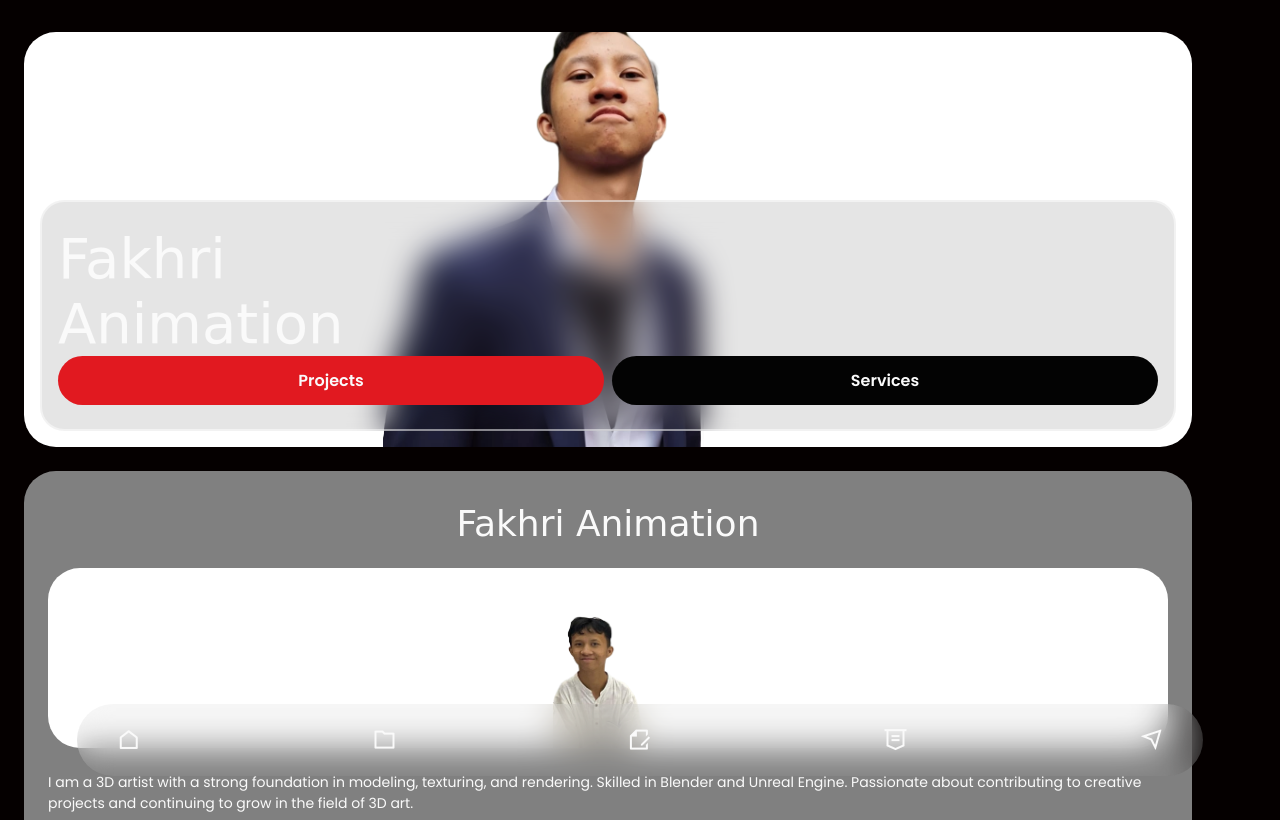
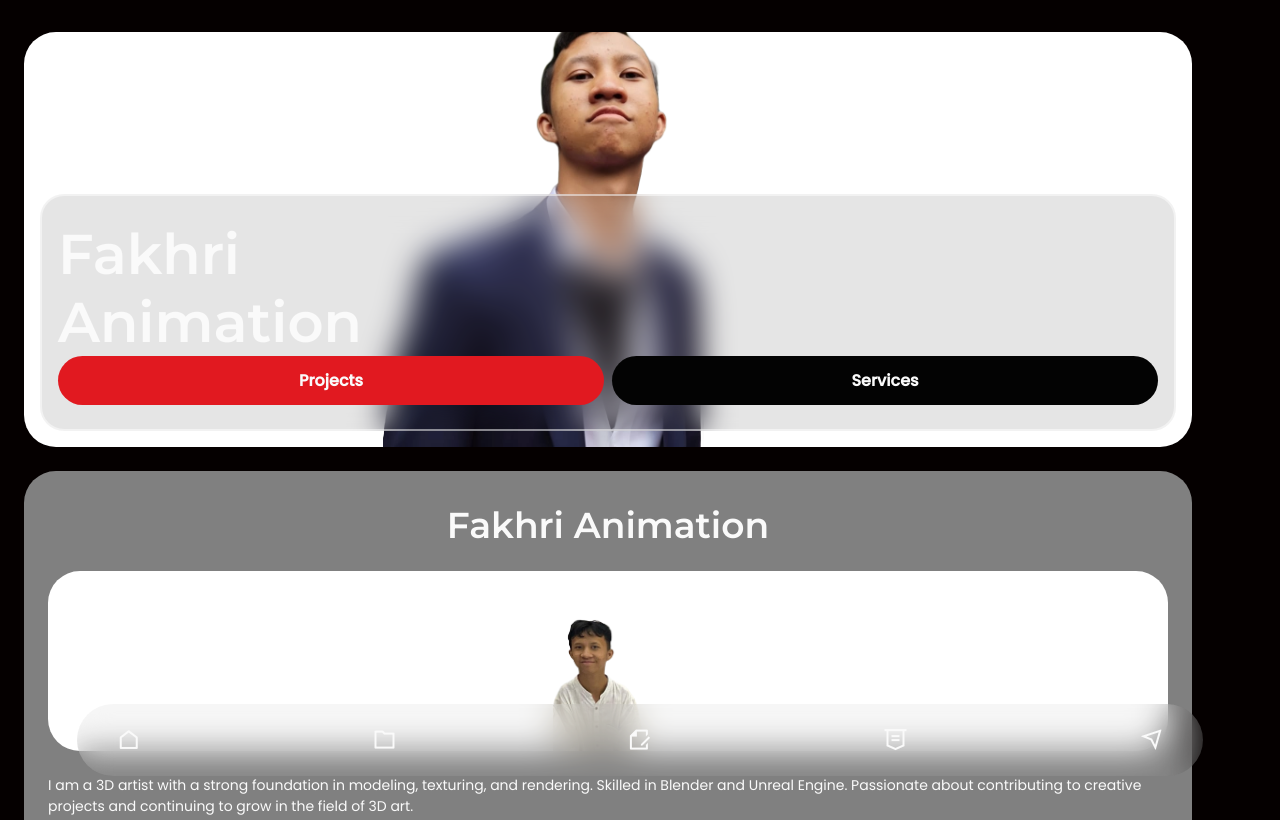
Before and after one commit to halimfahkri/WEB-FAKHRI, a plain HTML site: page index.html in a window 1280 px wide. Shown: the top 820 px of the page. Drawn offline with nearby package versions, Linux system fonts and the light colour scheme.

Commit message:
Update styles.css

```diff
--- a/assets/css/styles.css
+++ b/assets/css/styles.css
@@ -1,5 +1,5 @@
 /*=============== GOOGLE FONTS ===============*/
-@import url("https://fonts.googleapis.com/css2?family=Poppins:wght@400;500;600&display=swap");
+@import url("https://fonts.googleapis.com/css2?family=Montserrat:wght@600&family=Poppins:ital,wght@0,400;0,500;1,500&display=swap");
 
 /*=============== VARIABLES CSS ===============*/
 :root {
@@ -33,7 +33,7 @@
   /*========== Font and typography ==========*/
   /*.5rem = 8px | 1rem = 16px ...*/
   --body-font: "Poppins", sans-serif;
-  --second-font: "Grechen Fuemen", cursive;
+  --second-font: "Montserrat", sans-serif;
   --biggest-font-size: 2.5rem;
   --h1-font-size: 1.5rem;
   --h2-font-size: 1.25rem;
```
